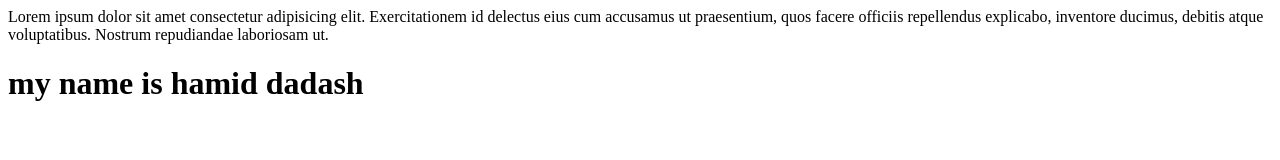
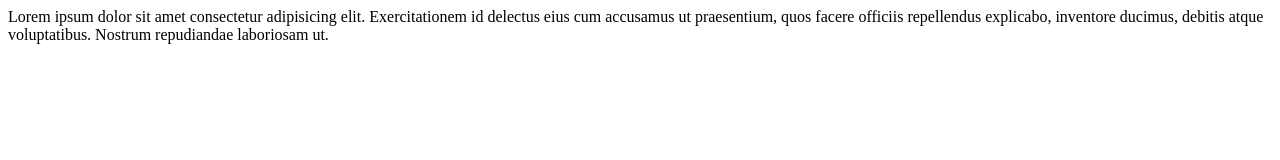
Before and after one commit to hoseinfeiz/firstTest, a plain HTML site: page about.html in a window 1280 px wide. Drawn offline with Linux system fonts and the light colour scheme.

Commit message:
remove changes by hamid

```diff
--- a/about.html
+++ b/about.html
@@ -6,6 +6,6 @@
 </head>
 <body>
  <p>Lorem ipsum dolor sit amet consectetur adipisicing elit. Exercitationem id delectus eius cum accusamus ut praesentium, quos facere officiis repellendus explicabo, inventore ducimus, debitis atque voluptatibus. Nostrum repudiandae laboriosam ut.</p>
-<h1>my name is hamid dadash <h1>
+
 </body>
 </html>
```
